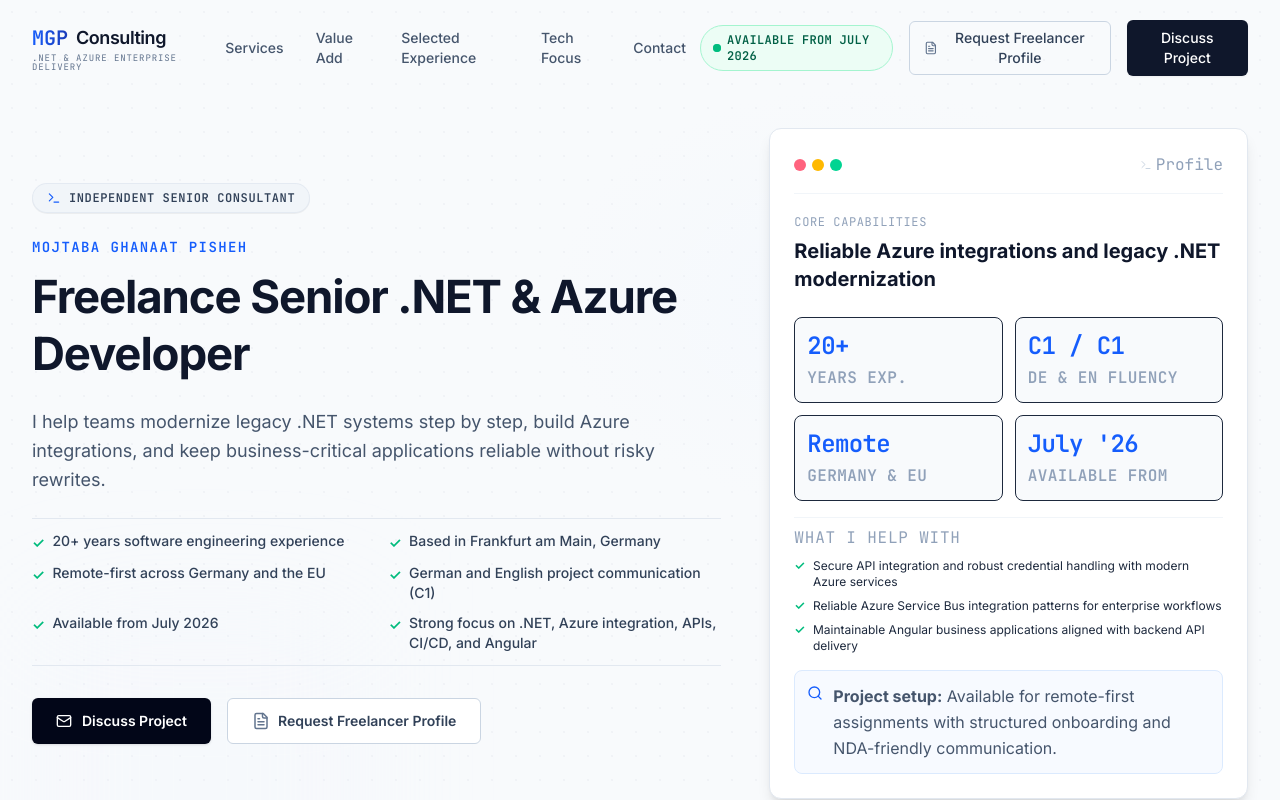
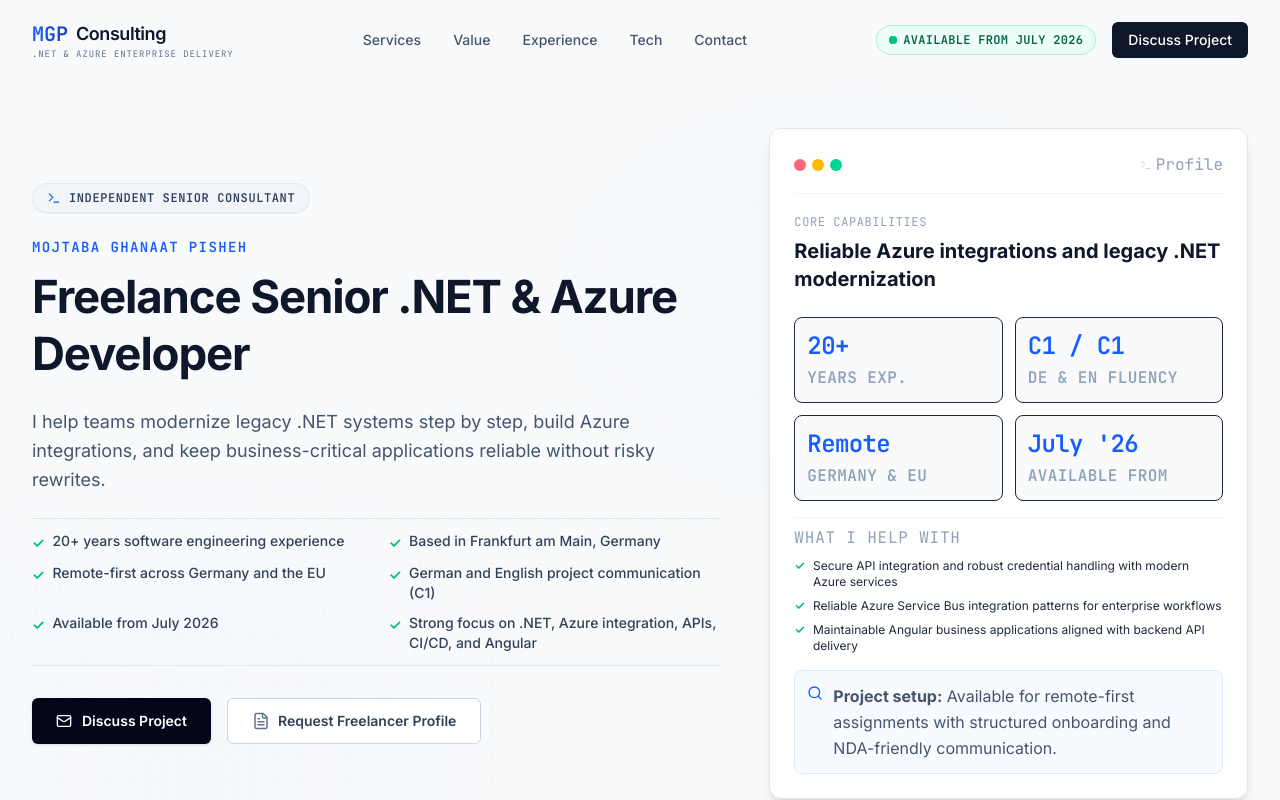
Before and after one commit to MatGhp/MGP-Consulting-, a React (Vite) app: page / in a window 1280 px wide. Shown: the top 800 px of the page. Built offline with nearby package versions, Linux system fonts and the light colour scheme.

Commit message:
refactor: remove CV request button from Navbar and simplify props

```diff
--- a/src/App.tsx
+++ b/src/App.tsx
@@ -102,10 +102,7 @@ MGP Consulting (c) 2026. Frankfurt, Germany
   return (
     <div className="relative min-h-screen bg-slate-50 selection:bg-blue-100 select-auto">
       {/* Navigation Header */}
-      <Navbar
-        onContactClick={triggerDirectInquiry}
-        onCvRequestClick={triggerCvRequestSection}
-      />
+      <Navbar onContactClick={triggerDirectInquiry} />
 
       <main className="relative">
         {/* Hero Section */}
--- a/src/components/Navbar.tsx
+++ b/src/components/Navbar.tsx
@@ -4,17 +4,16 @@
  */
 
 import React, { useState, useEffect } from "react";
-import { Menu, X, FileText, Mail, MapPin } from "lucide-react";
+import { Menu, X, Mail, MapPin } from "lucide-react";
 import { motion, AnimatePresence } from "motion/react";
 import { PERSONAL_INFO } from "../data";
 import { getAvailabilityBadgeText } from "../utils/availability";
 
 interface NavbarProps {
   onContactClick: () => void;
-  onCvRequestClick: () => void;
 }
 
-export default function Navbar({ onContactClick, onCvRequestClick }: NavbarProps) {
+export default function Navbar({ onContactClick }: NavbarProps) {
   const [scrolled, setScrolled] = useState(false);
   const [mobileMenuOpen, setMobileMenuOpen] = useState(false);
 
@@ -28,9 +27,9 @@ export default function Navbar({ onContactClick, onCvRequestClick }: NavbarProps
 
   const navLinks = [
     { name: "Services", href: "#services" },
-    { name: "Value Add", href: "#value-add" },
-    { name: "Selected Experience", href: "#experience" },
-    { name: "Tech Focus", href: "#tech-focus" },
+    { name: "Value", href: "#value-add" },
+    { name: "Experience", href: "#experience" },
+    { name: "Tech", href: "#tech-focus" },
     { name: "Contact", href: "#contact" },
   ];
 
@@ -104,15 +103,6 @@ export default function Navbar({ onContactClick, onCvRequestClick }: NavbarProps
             </div>
 
             <button
-              id="nav-cta-cv-req"
-              onClick={onCvRequestClick}
-              className="flex items-center space-x-1.5 px-3.5 py-1.5 border border-slate-300 text-slate-700 rounded-md text-sm font-medium hover:bg-slate-50 transition-colors"
-            >
-              <FileText className="w-4 h-4 text-slate-500" />
-              <span>Request Freelancer Profile</span>
-            </button>
-
-            <button
               id="nav-cta-contact"
               onClick={onContactClick}
               className="px-4 py-2 bg-slate-900 text-white rounded-md text-sm font-medium hover:bg-blue-600 transition-colors shadow-xs"
@@ -129,7 +119,7 @@ export default function Navbar({ onContactClick, onCvRequestClick }: NavbarProps
                 <span className="relative inline-flex rounded-full h-1.5 w-1.5 bg-emerald-500"></span>
               </span>
               <span className="font-mono text-[10px] font-semibold text-emerald-800 uppercase tracking-wide">
-                Available
+                {getAvailabilityBadgeText()}
               </span>
             </div>
 
@@ -178,18 +168,6 @@ export default function Navbar({ onContactClick, onCvRequestClick }: NavbarProps
 
               <div className="pt-4 border-t border-slate-100 flex flex-col space-y-2.5">
                 <button
-                  id="mobile-cta-cv"
-                  onClick={() => {
-                    setMobileMenuOpen(false);
-                    onCvRequestClick();
-                  }}
-                  className="flex items-center justify-center space-x-2 w-full py-2.5 border border-slate-300 text-slate-700 rounded-md font-medium text-sm hover:bg-slate-50"
-                >
-                  <FileText className="w-4.5 h-4.5 text-slate-500" />
-                  <span>Request Freelancer Profile</span>
-                </button>
-
-                <button
                   id="mobile-cta-inquiry"
                   onClick={() => {
                     setMobileMenuOpen(false);
```
